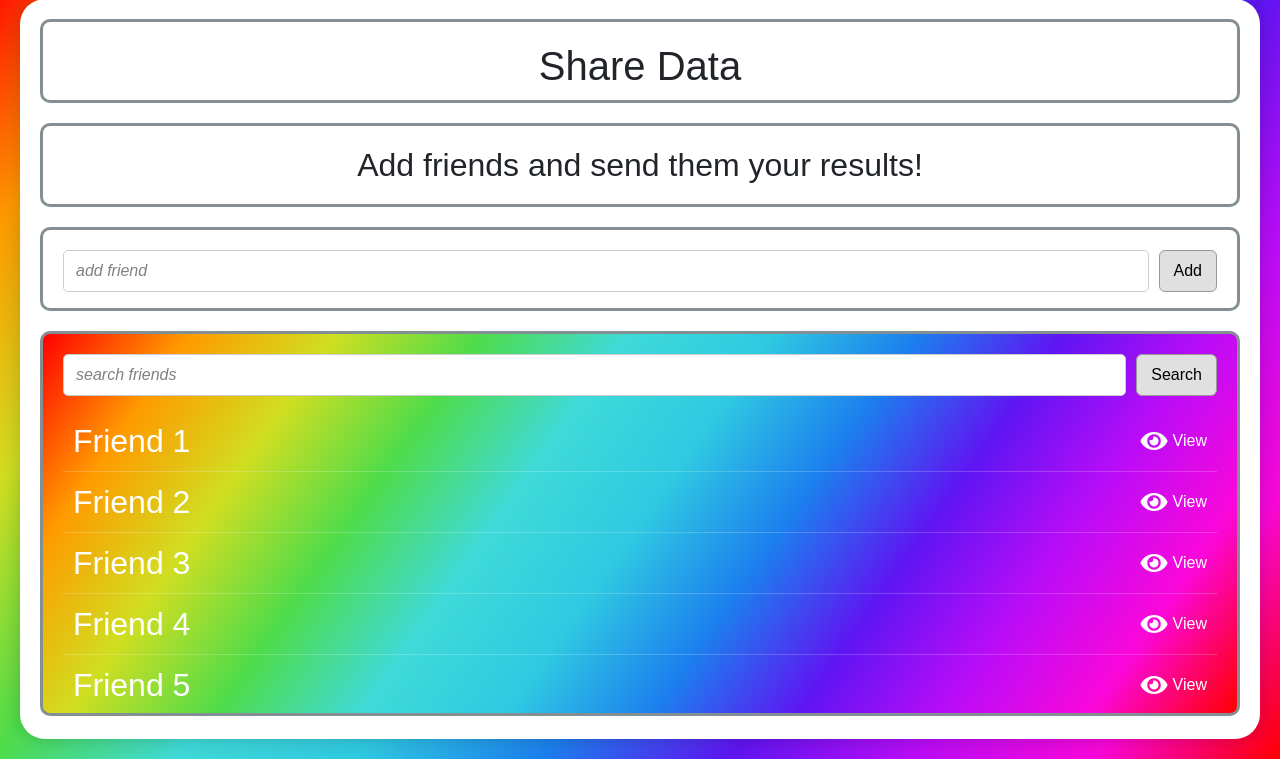
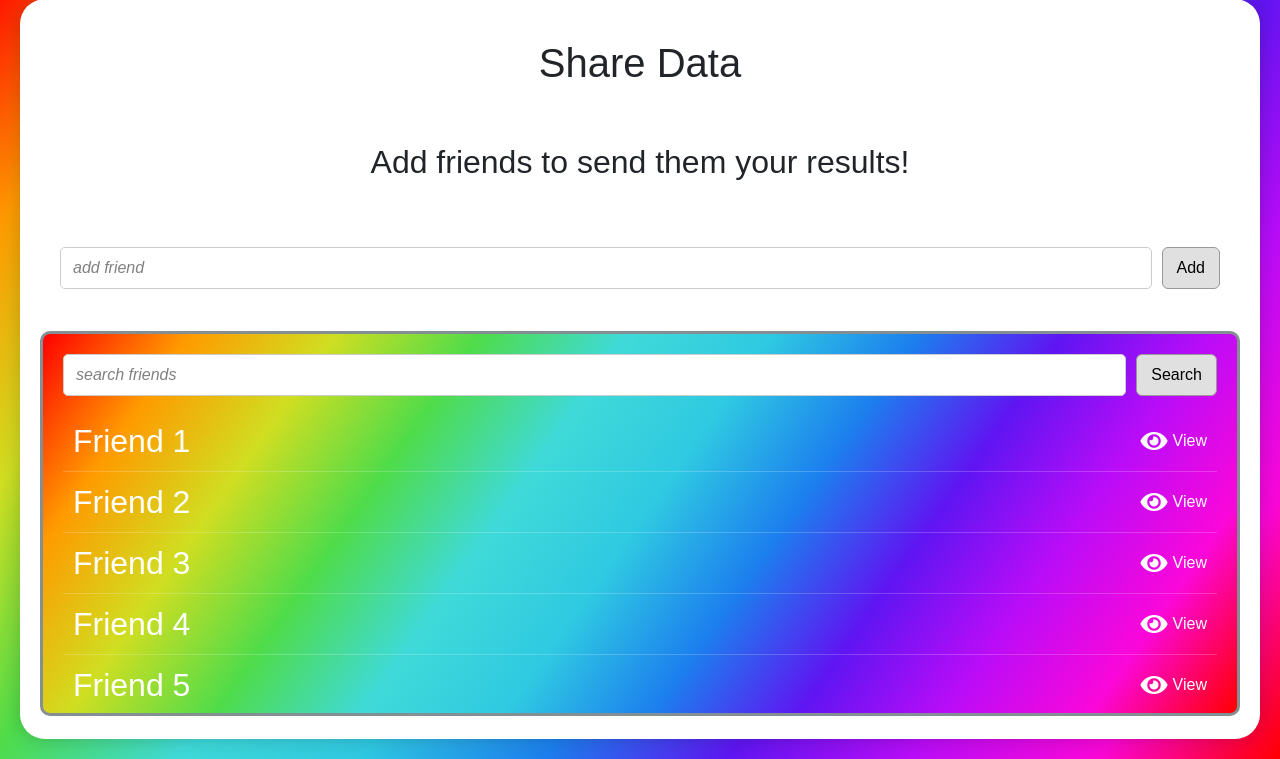
Before and after one commit to michaelbuwa/The-Agile-Web-Project, a Flask app: page /share in a window 1280 px wide. Shown: the part 41-800 px from the top of the page. Run offline with Flask 3, Linux system fonts and the light colour scheme; the visitor is signed in with stand-in values (Sample User, id 1); some libraries are stand-ins or nearby versions.

Commit message:
Deleted redundant style links and altered container styling

```diff
--- a/app/static/css/share.css
+++ b/app/static/css/share.css
@@ -66,7 +66,6 @@ body, html {
     border-radius: 10px;
     padding: 20px;
     overflow: hidden;
-    border: 3px solid rgb(132, 143, 147);
 }
 
 .friends-list-container {
--- a/app/templates/share.html
+++ b/app/templates/share.html
@@ -6,9 +6,6 @@
 {% endblock %}
 
 {% block content %}
-<script src="{{ url_for('static', filename='js/plotly-latest.min.js') }}"></script>
-<script src="{{ url_for('static', filename='js/unlock-graph.js') }}"></script>
-
 <div class="share-container">
   <div class="main-container">
     <div class = "container-box">
@@ -16,7 +13,7 @@
     </div>
 
     <div class = "container-box">
-        <h2>Add friends and send them your results!</h2>
+        <h2>Add friends to send them your results!</h2>
     </div>
 
     <div class = "container-box">
```
